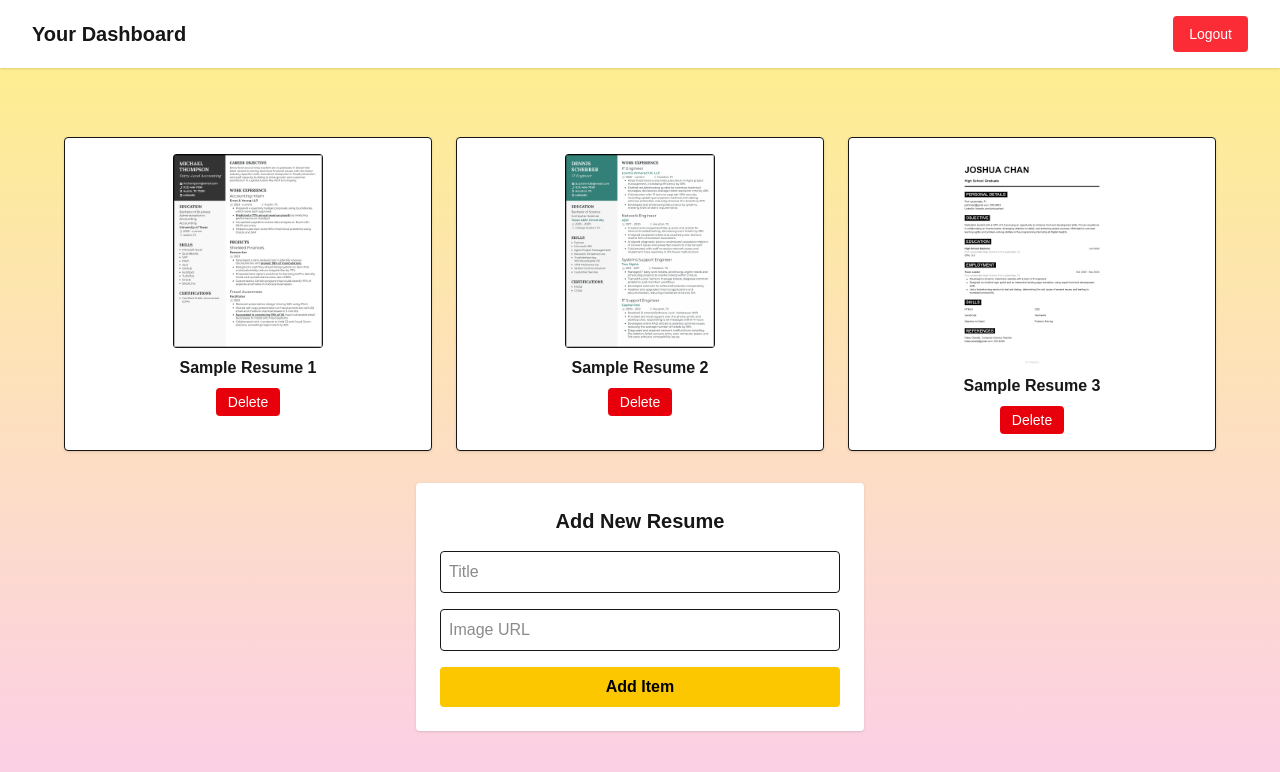
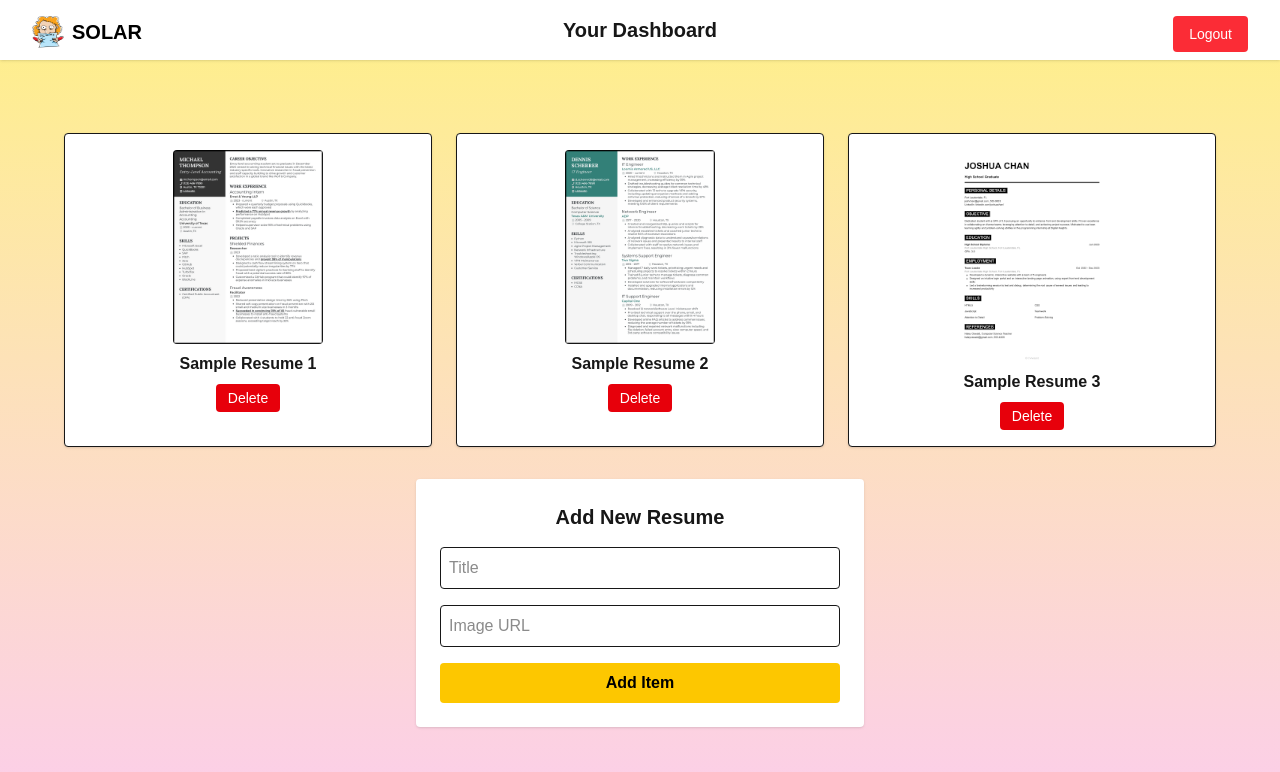
Before and after one commit to jp72764/CSCI4300, a Next.js app in the folder solar_site/: page /dashboard in a window 1280 px wide. Shown: the top 772 px of the page. Built offline with nearby package versions, Linux system fonts and the light colour scheme.

Commit message:
more css

```diff
--- a/solar_site/src/app/dashboard/page.tsx
+++ b/solar_site/src/app/dashboard/page.tsx
@@ -1,7 +1,7 @@
-// go to http://localhost:3000/dashboard to see this page
 'use client';
 import { useState } from "react";
 import Image from "next/image";
+import Link from "next/link";
 import { useRouter } from "next/navigation";
 
 type Item = {
@@ -47,14 +47,25 @@ export default function Dashboard() {
   return (
     <div className="min-h-screen bg-gradient-to-b from-yellow-200 to-pink-200 flex flex-col">
       {/* Header */}
-      <header className="flex justify-between items-center px-8 py-4 bg-white shadow">
-        <h1 className="text-xl font-bold">Your Dashboard</h1>
+      <header className="w-full bg-white shadow flex items-center justify-between px-8 py-4 relative">
+        {/* Left: SOLAR logo and link */}
+        <Link href="/" className="flex items-center gap-2 absolute left-8 top-4">
+          <img src="/cartoon.webp" alt="Solar Logo" className="h-8 w-8" />
+          <span className="text-xl font-bold text-black hover:underline">SOLAR</span>
+        </Link>
+
+        {/* Center: Dashboard Title */}
+        <h1 className="text-xl font-bold text-center w-full">Your Dashboard</h1>
+
+        {/* Right: Logout */}
+        <div className="absolute right-8 top-4">
           <button
             onClick={handleLogout}
             className="text-sm bg-red-500 text-white px-4 py-2 rounded hover:bg-red-600"
           >
             Logout
           </button>
+        </div>
       </header>
 
       {/* Content */}
--- a/solar_site/src/app/signin/page.tsx
+++ b/solar_site/src/app/signin/page.tsx
@@ -23,12 +23,12 @@ export default function SigninPage() {
   return (
     <div className="min-h-screen bg-gradient-to-b from-yellow-200 to-pink-200 flex flex-col">
       {/* Header */}
-      <div className="flex justify-between items-center px-8 py-4 bg-white shadow">
-        <Link href="/" className="text-xl font-bold">
-          SOLAR
+      <header className="w-full flex items-center px-8 py-4 bg-white shadow">
+        <Link href="/" className="flex items-center gap-2">
+          <img src="/cartoon.webp" alt="Solar Logo" className="h-8 w-8" />
+          <span className="text-xl font-bold text-black hover:underline">SOLAR</span>
         </Link>
-        {/* No Register button here anymore */}
-      </div>
+      </header>
 
       {/* Sign In Form */}
       <div className="flex flex-col items-center justify-center flex-grow">
@@ -63,13 +63,11 @@ export default function SigninPage() {
         <p className="mt-4 text-sm text-center text-gray-700">
           Don’t have an account?{" "}
           <Link
-  href="/Signup"
-  className="text-black font-semibold hover:text-blue-600 hover:underline"
->
-  Register here
-</Link>
-
-
+            href="/Signup"
+            className="text-black font-semibold hover:text-blue-600 hover:underline"
+          >
+            Register here
+          </Link>
         </p>
       </div>
     </div>
```
Lines whose indentation alone changed are shown as unchanged.
